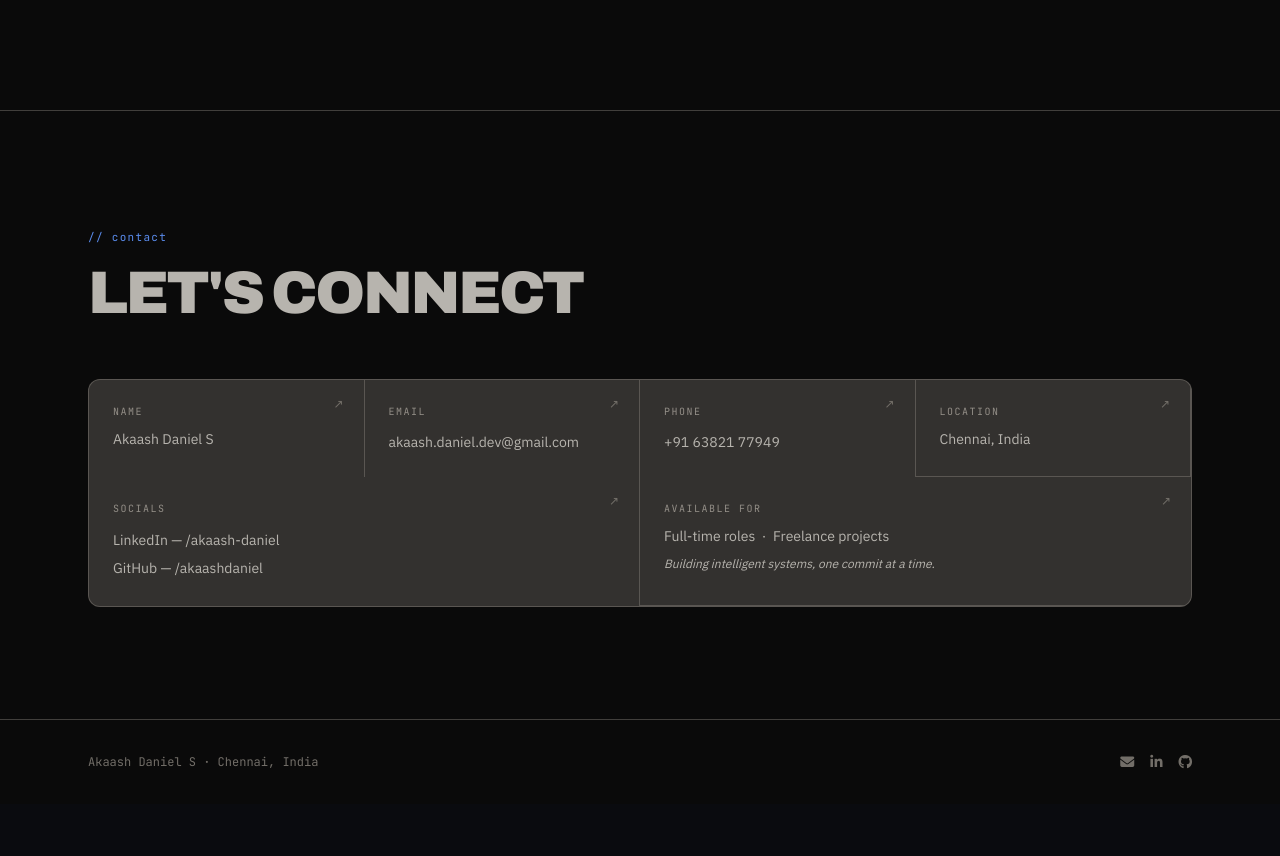
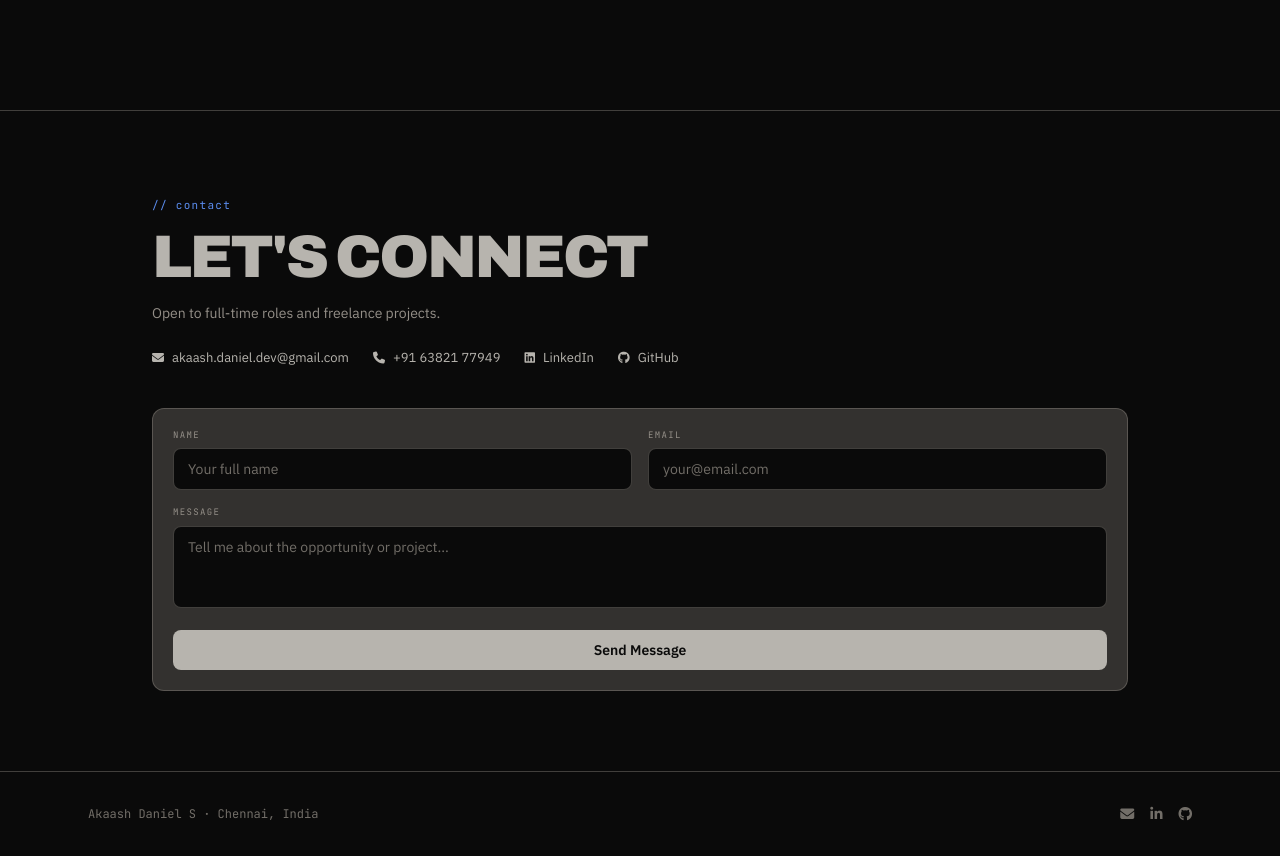
Before and after one commit to akaashdaniel/Portfolio, a React (Vite) app: page / in a window 1280 px wide. Shown: the part 4354-5210 px from the top of the page. Before the commit the page ends 5158 px from the top, so only its background shows below. Built offline with nearby package versions, Linux system fonts and the light colour scheme.

Commit message:
Update contact form

```diff
--- a/src/components/Contact.jsx
+++ b/src/components/Contact.jsx
@@ -1,79 +1,101 @@
+import { useState } from 'react'
 import { motion } from 'framer-motion'
+import emailjs from '@emailjs/browser'
+
+const SERVICE_ID = 'your_service_id'
+const TEMPLATE_ID = 'your_template_id'
+const PUBLIC_KEY = 'your_public_key'
 
 const reveal = {
-  initial: { opacity: 0, y: 20 },
+  initial: { opacity: 0, y: 16 },
   whileInView: { opacity: 1, y: 0 },
   viewport: { once: true, margin: '-80px' },
-  transition: { duration: 0.6, ease: [0.16, 1, 0.3, 1] },
+  transition: { duration: 0.5, ease: [0.16, 1, 0.3, 1] },
 }
 
-function Cell({ label, children, wide, last }) {
+function Field({ label, textarea, ...props }) {
+  const Tag = textarea ? 'textarea' : 'input'
   return (
-    <div
-      className={`relative p-5 md:p-6 border-border hover:bg-cardhi hover:border-signal transition-colors ${
-        wide ? 'sm:col-span-2' : ''
-      } ${last ? '' : 'border-b sm:border-b-0'} sm:border-r border-b sm:last:border-r-0`}
-    >
-      <span className="absolute top-4 right-5 text-mutedlo text-xs">↗</span>
-      <div className="font-mono text-[10px] tracking-[0.15em] text-muted uppercase mb-2.5">
-        {label}
-      </div>
-      {children}
+    <div>
+      <label className="font-mono text-[9px] tracking-[0.15em] uppercase text-muted block mb-1.5">{label}</label>
+      <Tag
+        {...props}
+        rows={textarea ? 3 : undefined}
+        required
+        className="w-full bg-bg border border-border rounded-lg px-3.5 py-2.5 text-ink text-sm placeholder:text-mutedlo outline-none focus:border-signal transition-colors resize-none"
+      />
     </div>
   )
 }
 
 export default function Contact() {
+  const [form, setForm] = useState({ name: '', email: '', message: '' })
+  const [status, setStatus] = useState('idle')
+
+  const handleChange = (e) => setForm({ ...form, [e.target.name]: e.target.value })
+
+  const handleSubmit = async (e) => {
+    e.preventDefault()
+    setStatus('sending')
+    try {
+      await emailjs.send(SERVICE_ID, TEMPLATE_ID, {
+        from_name: form.name, from_email: form.email, message: form.message,
+      }, PUBLIC_KEY)
+      setStatus('sent')
+      setForm({ name: '', email: '', message: '' })
+      setTimeout(() => setStatus('idle'), 4000)
+    } catch (err) {
+      console.error(err)
+      setStatus('error')
+    }
+  }
+
   return (
-    <section id="contact" className="relative py-28 border-t border-border">
-      <div className="max-w-6xl mx-auto px-6">
-        <motion.div {...reveal} className="mb-14">
+    <section id="contact" className="relative py-20 border-t border-border">
+      <div className="max-w-5xl mx-auto px-6">
+        <motion.div {...reveal} className="mb-3">
           <span className="eyebrow">// contact</span>
-          <h2 className="font-display font-black text-4xl md:text-6xl tracking-tightest text-ink mt-4">
-            LET'S CONNECT
-          </h2>
+        </motion.div>
+        <motion.h2 {...reveal} className="font-display font-black text-4xl md:text-6xl tracking-tightest text-ink mb-4">
+          LET'S CONNECT
+        </motion.h2>
+        <motion.p {...reveal} className="text-[14px] text-muted mb-6">
+          Open to full-time roles and freelance projects.
+        </motion.p>
+
+        <motion.div {...reveal} className="flex flex-wrap gap-x-6 gap-y-2 mb-10 text-[13px]">
+          <a href="mailto:akaash.daniel.dev@gmail.com" className="text-ink hover:text-signal flex items-center gap-2 transition-colors">
+            <i className="fa fa-envelope text-signal text-xs" /> akaash.daniel.dev@gmail.com
+          </a>
+          <a href="tel:+916382177949" className="text-ink hover:text-signal flex items-center gap-2 transition-colors">
+            <i className="fa fa-phone text-signal text-xs" /> +91 63821 77949
+          </a>
+          <a href="https://linkedin.com/in/akaash-daniel" target="_blank" rel="noreferrer" className="text-ink hover:text-signal flex items-center gap-2 transition-colors">
+            <i className="fa-brands fa-linkedin text-signal text-xs" /> LinkedIn
+          </a>
+          <a href="https://github.com/akaashdaniel" target="_blank" rel="noreferrer" className="text-ink hover:text-signal flex items-center gap-2 transition-colors">
+            <i className="fa-brands fa-github text-signal text-xs" /> GitHub
+          </a>
         </motion.div>
 
-        <motion.div
-          {...reveal}
-          className="grid sm:grid-cols-4 border border-border rounded-xl overflow-hidden bg-card"
-        >
-          <Cell label="Name">
-            <div className="text-[14px] text-ink">Akaash Daniel S</div>
-          </Cell>
-          <Cell label="Email">
-            <a href="mailto:akaash.daniel.dev@gmail.com" className="text-[14px] text-ink hover:text-signal2 break-all">
-              akaash.daniel.dev@gmail.com
-            </a>
-          </Cell>
-          <Cell label="Phone">
-            <a href="tel:+916382177949" className="text-[14px] text-ink hover:text-signal2">
-              +91 63821 77949
-            </a>
-          </Cell>
-          <Cell label="Location" last>
-            <div className="text-[14px] text-ink">Chennai, India</div>
-          </Cell>
-
-          <Cell label="Socials" wide>
-            <div className="text-[14px] text-ink leading-loose">
-              <a href="https://linkedin.com/in/akaash-daniel" target="_blank" rel="noreferrer" className="hover:text-signal2 block">
-                LinkedIn — /akaash-daniel
-              </a>
-              <a href="https://github.com/akaashdaniel" target="_blank" rel="noreferrer" className="hover:text-signal2 block">
-                GitHub — /akaashdaniel
-              </a>
-            </div>
-          </Cell>
-          <Cell label="Available for" wide last>
-            <div className="text-[14px] text-ink mb-2">
-              Full-time roles &nbsp;·&nbsp; Freelance projects
-            </div>
-            <div className="text-[12px] italic text-signal">
-              Building intelligent systems, one commit at a time.
-            </div>
-          </Cell>
-        </motion.div>
+        <motion.form {...reveal} onSubmit={handleSubmit} className="bg-card border border-border rounded-xl p-5 flex flex-col gap-4">
+          <div className="grid sm:grid-cols-2 gap-4">
+            <Field label="Name" name="name" value={form.name} onChange={handleChange} placeholder="Your full name" />
+            <Field label="Email" name="email" type="email" value={form.email} onChange={handleChange} placeholder="your@email.com" />
+          </div>
+          <Field label="Message" name="message" textarea value={form.message} onChange={handleChange} placeholder="Tell me about the opportunity or project..." />
+          <button
+            type="submit"
+            disabled={status === 'sending'}
+            className="bg-signal text-onaccent font-semibold text-sm rounded-lg px-5 py-2.5 flex items-center justify-center gap-2 hover:bg-signal/85 transition-colors disabled:opacity-60"
+          >
+            {status === 'sending' && <i className="fa fa-circle-notch fa-spin text-xs" />}
+            {status === 'sending' ? 'Sending...' : status === 'sent' ? 'Sent ✓' : 'Send Message'}
+          </button>
+          {status === 'error' && (
+            <p className="text-red-400 text-xs text-center">Something went wrong — email me directly instead.</p>
+          )}
+        </motion.form>
       </div>
     </section>
   )
```
